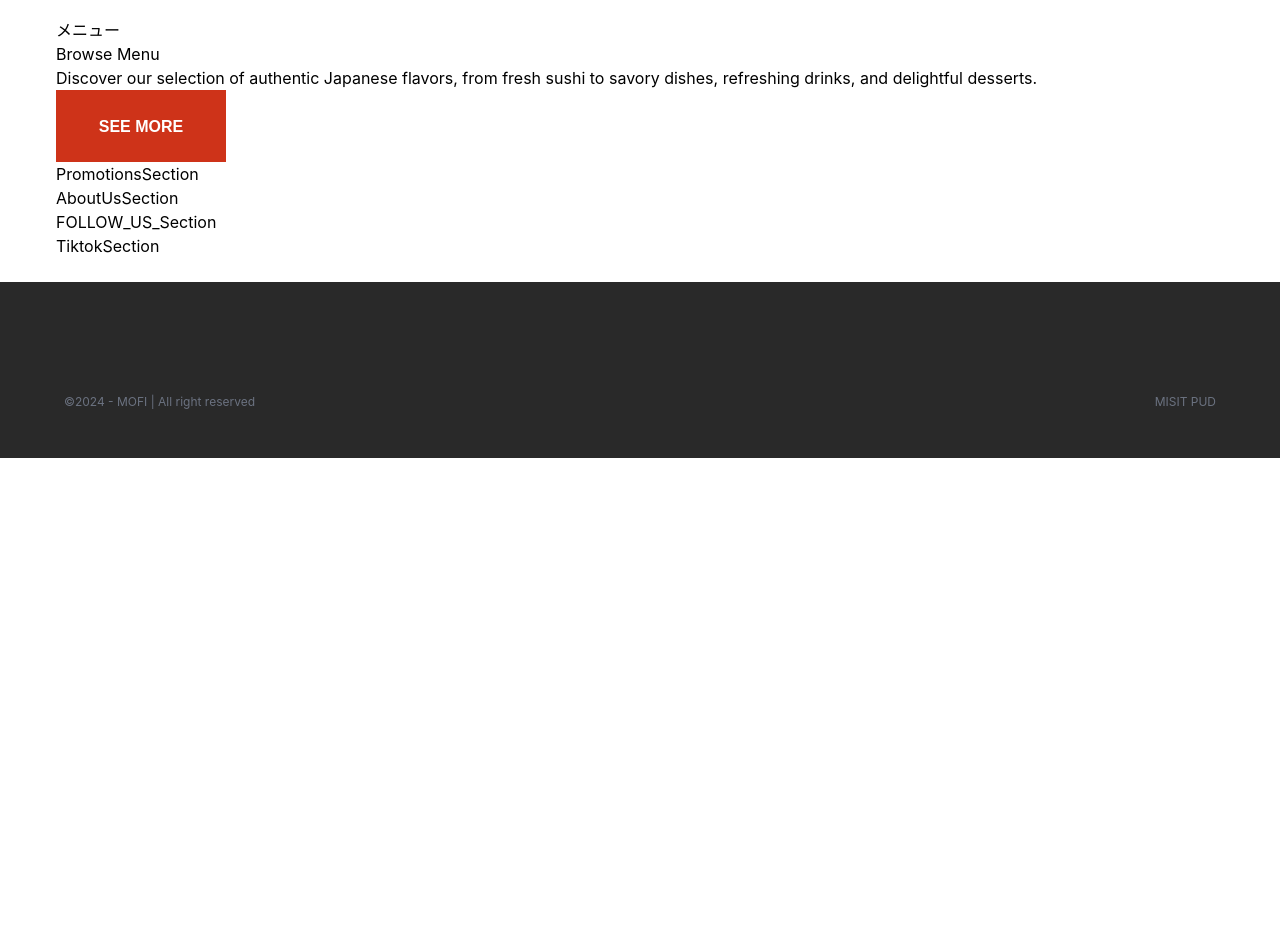
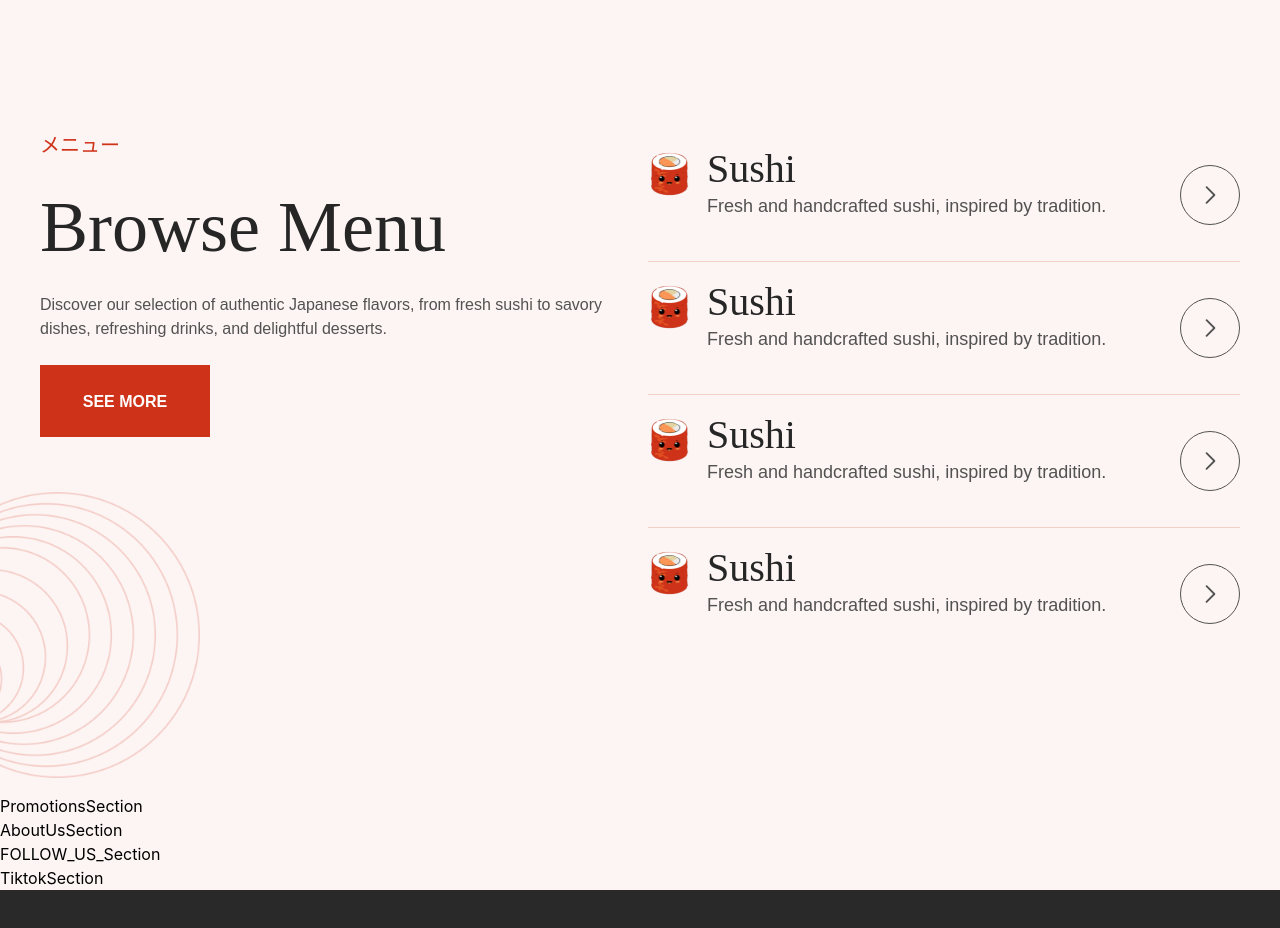
Before and after one commit to Khant-Min-Htut/mcf10_mcp7_myanshi_web, a React (Vite) app: page / in a window 1280 px wide. Shown: the part 1000-1928 px from the top of the page. Before the commit the page ends 1458 px from the top, so only its background shows below. Built offline with nearby package versions, Linux system fonts and the light colour scheme.

Commit message:
BrowseMenuSection_done

```diff
--- a/src/components/BreadCrumb.jsx
+++ b/src/components/BreadCrumb.jsx
@@ -32,7 +32,10 @@ const BreadCrumb = ({ currentPage, links }) => {
           <li>
             <div className="flex items-center">
               <IoIosArrowForward className="text-neutral-100"/>
-              <Link className="ms-1 text-sm font-medium text-neutral-100 hover:text-blue-600 md:ms-2 dark:text-gray-400 dark:hover:text-white">
+              <Link
+                to={"#"}
+                className="ms-1 text-sm font-medium text-neutral-100 hover:text-blue-600 md:ms-2 dark:text-gray-400 dark:hover:text-white"
+              >
                 {currentPage}
               </Link>
             </div>
--- /dev/null
+++ b/src/components/Container.jsx
@@ -0,0 +1,7 @@
+import React from "react";
+
+const Container = ({ children }) => {
+  return <div className=" max-w-[1200px] mx-auto">{children}</div>;
+};
+
+export default Container;
--- a/src/components/Layout.jsx
+++ b/src/components/Layout.jsx
@@ -1,31 +1,13 @@
 // src/components/Layout.jsx
-import { Outlet, useLocation } from "react-router-dom";
+import { Outlet } from "react-router-dom";
 import Header from "./Header";
 import Footer from "./Footer";
-import HeroSection from "./HeroSection";
 
 const Layout = () => {
-  const location = useLocation();
-  const pathName = location.pathname;
   return (
     <div className=" max-w-[1440px] mx-auto w-full">
       <Header />
-      {pathName === "/" && (
-        <HeroSection isHomePage={true} title={"Fresh, Flavorful Sushi, Only in Myanmar"}/>
-      )}
-      {pathName === "/about" && (
-        <HeroSection isBreadCrumb={true}  currentPage="About Us" title="We are MYANSHI"/>
-      )}
-      {pathName === "/menu" && (
-        <HeroSection isBreadCrumb={true} currentPage="Menu" title="Our Menu"/>
-      )}
-      {pathName === "/blog" && (
-        <HeroSection isBreadCrumb={true} currentPage={"Blog"} title="Our Blog"/>
-      )}
-      {pathName === "/contact" && (
-        <HeroSection isBreadCrumb={true} currentPage={"Contact Us"} title="Contact Us"/>
-      )}
-      <main className="max-w-[1200px] mx-auto px-4 py-6">
+      <main className="max-w-[1440px] mx-auto bg-back-ground-color">
         <Outlet />
       </main>
       <Footer />
--- a/src/features/about-us/pages/About.jsx
+++ b/src/features/about-us/pages/About.jsx
@@ -1,7 +1,10 @@
 import React from "react";
+import HeroSection from "../../../components/HeroSection";
 
 const About = () => {
-  return <div>About</div>;
+  return <div>
+    <HeroSection isBreadCrumb={true}  currentPage="About Us" title="We are MYANSHI"/>
+  </div>;
 };
 
 export default About;
--- a/src/features/blog/pages/Blog.jsx
+++ b/src/features/blog/pages/Blog.jsx
@@ -1,7 +1,10 @@
 import React from "react";
+import HeroSection from "../../../components/HeroSection";
 
 const Blog = () => {
-  return <div>Blog</div>;
+  return <div>
+    <HeroSection isBreadCrumb={true} currentPage={"Blog"} title="Our Blog"/>
+  </div>;
 };
 
 export default Blog;
--- a/src/features/contact/pages/Contact.jsx
+++ b/src/features/contact/pages/Contact.jsx
@@ -1,7 +1,16 @@
 import React from "react";
+import HeroSection from "../../../components/HeroSection";
 
 const Contact = () => {
-  return <div>Contact</div>;
+  return (
+    <div>
+      <HeroSection
+        isBreadCrumb={true}
+        currentPage={"Contact Us"}
+        title="Contact Us"
+      />
+    </div>
+  );
 };
 
 export default Contact;
--- a/src/features/home/components/BrowseMenuSection.jsx
+++ b/src/features/home/components/BrowseMenuSection.jsx
@@ -1,17 +1,104 @@
-import React from 'react'
-import SolidBtn from '../../../buttons/SolidBtn'
+import React from "react";
+import SolidBtn from "../../../buttons/SolidBtn";
+import { CiCircleChevRight } from "react-icons/ci";
+import { motion } from "framer-motion";
+import { GoChevronRight } from "react-icons/go";
+import Container from "../../../components/Container";
+import SushiIcon from "../../../assets/MyanShi/Home/myanshi_logo.png";
+import Imgs from "../data/Imgs";
 
 const BrowseMenuSection = () => {
+  const { bg_img } = Imgs();
+  const data = [
+    {
+      key: 1,
+      title: "Sushi",
+      description: "Fresh and handcrafted sushi, inspired by tradition.",
+    },
+    {
+      key: 2,
+      title: "Dishes",
+      description:
+        "Delicious, hearty dishes that bring the true taste of Japan to your table.",
+    },
+    {
+      key: 3,
+      title: "Drinks",
+      description:
+        "Refreshing drinks to enhance your meal, from classic teas to vibrant cocktails.",
+    },
+    {
+      key: 4,
+      title: "Desserts",
+      description: "Sweet traditional Japanese desserts to finish your meal.",
+    },
+  ];
   return (
-    <section>
-      <div>
-        <h2>メニュー</h2>
-        <h1>Browse Menu</h1>
-        <p>Discover our selection of authentic Japanese flavors, from fresh sushi to savory dishes, refreshing drinks, and delightful desserts.</p>
-        <SolidBtn text="SEE MORE"/>
+    <section className=" relative">
+      <div className=" z-10">
+        <Container>
+          <div className="min-h-screen flex items-center ">
+            <div className=" grid grid-flow-col grid-cols-2 max-[843px]:grid-cols-1 max-[843px]:grid-flow-row max-[1200px]:px-4 gap-4  items-start ">
+              <div className=" col-span-1 flex flex-col gap-6 ">
+                <h2 className=" text-bodyLarge font-satoshi text-primary-color">
+                  メニュー
+                </h2>
+                <h1 className=" max-[400px]:text-heading2  max-[843px]:text-display4 text-display2 font-notoSerifJp text-neutral-800">
+                  Browse Menu
+                </h1>
+                <p className=" max-[400px]:text-bodySmall max-[843px]:text-bodyDefault font-satoshi text-neutral-600">
+                  Discover our selection of authentic Japanese flavors, from
+                  fresh sushi to savory dishes, refreshing drinks, and
+                  delightful desserts.
+                </p>
+                <SolidBtn text="SEE MORE" />
+              </div>
+              <div className=" col-span-1">
+                {/* <img src="" alt="" /> */}
+                {data.map((i) => (
+                  <div
+                    key={i.key}
+                    className="border-b border-stroke-2-color last:border-none py-4"
+                  >
+                    <motion.div
+                      whileHover={{ x: 5 }}
+                      className=" flex justify-between h-[100px] hover:ms-2"
+                    >
+                      <div className=" flex gap-4">
+                        <div className=" h-full flex items-start pt-1 ">
+                          <img
+                            src={SushiIcon}
+                            alt=""
+                            className=" w-[43px] h-[50px] "
+                          />
+                        </div>
+                        <div>
+                          <h1 className=" text-heading1 max-[400px]:text-heading3_500 font-notoSerifJp text-neutral-800">
+                            Sushi
+                          </h1>
+                          <p className=" text-bodyDefault max-[400px]:text-bodySmall font-satoshi text-neutral-600">
+                            Fresh and handcrafted sushi, inspired by tradition.
+                          </p>
+                        </div>
+                      </div>
+                      <div className=" flex items-center">
+                        <button className=" border border-1 border-neutral-600 w-[60px] h-[60px] rounded-full flex items-center justify-center">
+                          <GoChevronRight className=" text-neutral-600 font-light size-[30px]" />
+                        </button>
+                      </div>
+                    </motion.div>
+                  </div>
+                ))}
+              </div>
+            </div>
+          </div>
+        </Container>
+      </div>
+      <div className=" absolute bottom-4 left-0 w-[200px] z-0 max-[873px]:hidden max-[990px]:w-[150px]  max-[400px]:w-[200px] max-[400px]:bottom-0">
+        <img src={bg_img} alt="" className=" w-full h-full object-cover" />
       </div>
     </section>
-  )
-}
+  );
+};
 
-export default BrowseMenuSection
+export default BrowseMenuSection;
--- a/src/features/home/data/Imgs.js
+++ b/src/features/home/data/Imgs.js
@@ -1,10 +1,12 @@
 import HeroSectionImg from "../../../assets/MyanShi/Home/heroImg.png";
 import cardImg from "../../../assets/MyanShi/Menu/ChimmiMakis.jpg";
+import bg_img from "../../../assets/MyanShi/Home/bg_Img.png";
 
 const Imgs = () => {
     return {
         HeroSectionImg,
-        cardImg
+        cardImg,
+        bg_img
     }
 }
 
--- a/src/features/home/pages/Home.jsx
+++ b/src/features/home/pages/Home.jsx
@@ -4,15 +4,17 @@ import PromotionsSection from "../components/PromotionsSection";
 import AboutUsSection from "../components/AboutUsSection";
 import TiktokSection from "../components/TiktokSection";
 import FOLLOW_US_Section from "../components/FOLLOW_US_Section";
+import HeroSection from "../../../components/HeroSection";
 
 const Home = () => {
-  return <div>
+  return <>
+    <HeroSection isHomePage={true} title={"Fresh, Flavorful Sushi, Only in Myanmar"}/>
     <BrowseMenuSection/>
     <PromotionsSection/>
     <AboutUsSection/>
     <FOLLOW_US_Section/>
     <TiktokSection/>
-  </div>;
+  </>;
 };
 
 export default Home;
--- a/src/features/menu/pages/Menu.jsx
+++ b/src/features/menu/pages/Menu.jsx
@@ -1,7 +1,10 @@
 import React from "react";
+import HeroSection from "../../../components/HeroSection";
 
 const Menu = () => {
-  return <div>Menu</div>;
+  return <div>
+    <HeroSection isBreadCrumb={true} currentPage="Menu" title="Our Menu"/>
+  </div>;
 };
 
 export default Menu;
--- a/tailwind.config.js
+++ b/tailwind.config.js
@@ -16,6 +16,7 @@ export default {
         "stroke-1-color": "#F8E2DE",
         "stroke-2-color": "#F4CEC8",
         "header-color": "#010102", // black
+        "back-ground-color":"#FDF5F4"
       },
       neutral: {
         800: "#000000",
```
Also changed, not shown: src/assets/MyanShi/Home/bg_Img.png (added).
